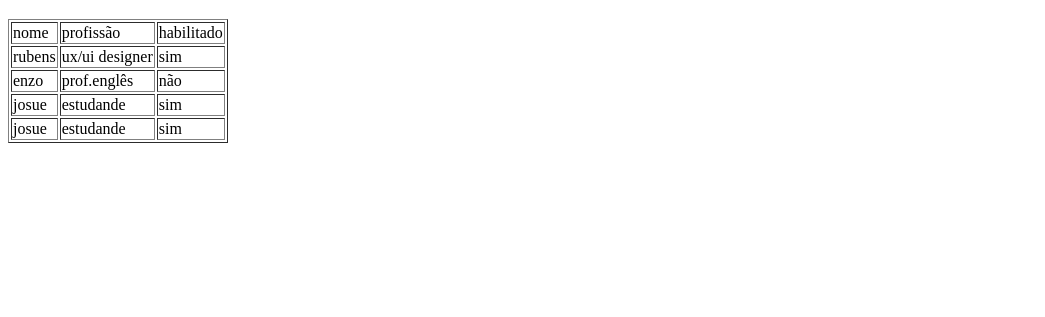
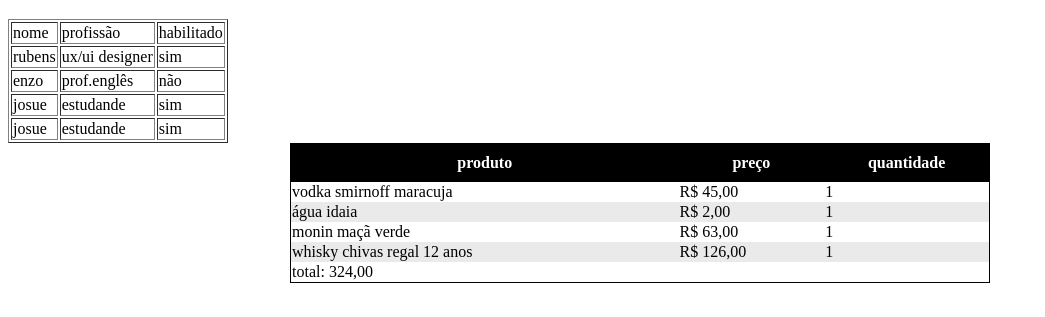
Before and after one commit to josueoliveiraa/html-tags-de-tabela, a plain HTML site: page index.html in a window 1280 px wide. Shown: the part 61-378 px from the top of the page, without its empty margins (0-1045 px from the left). Drawn offline with Linux system fonts and the light colour scheme.

Commit message:
tabela de tags

```diff
--- /dev/null
+++ b/index.css
@@ -0,0 +1,19 @@
+#tabela{
+    width: 700px;
+    margin: 0 auto;
+    border: 1px solid black;
+    border-collapse: collapse;
+    thead{
+        background-color: black;
+        color: white;
+        th{
+            padding: 10px 0;
+            text-align: center;
+        }
+    }
+    tbody{
+        tr:nth-child(even){
+            background-color: #00000015;
+        }
+    }
+}
--- a/index.html
+++ b/index.html
@@ -4,6 +4,8 @@
     <meta charset="UTF-8">
     <meta name="viewport" content="width=device-width, initial-scale=1.0">
     <title>Html- tags de tabela</title>
+    <link rel="stylesheet" href="index.css">
+
 </head>
 <body>
     <h1>tabela simples</h1>
@@ -36,5 +38,48 @@
         </tr>
 
     </table>
+
+    <table id="tabela">
+        <thead>
+            <tr>
+                <th>produto</th>
+                <th>preço</th>
+                <th>quantidade</th>
+
+
+
+    </tr>
+        </thead>
+        <tbody>
+            <tr>
+                <td>vodka smirnoff maracuja</td>
+                <td>R$ 45,00</td>
+                <td>1</td>
+            </tr>
+            <tr>
+                <td>água idaia</td>
+                <td>R$ 2,00</td>
+                <td>1</td>
+            </tr>
+            <tr>
+                <td>monin maçã verde </td>
+                <td>R$ 63,00</td>
+                <td>1</td>
+            </tr>
+            <tr>
+                <td>whisky chivas regal 12 anos</td>
+                <td>R$ 126,00</td>
+                <td>1</td>
+            </tr>
+        </tbody>
+        <tfoot>
+            <tr>
+                <td colspan="3">
+
+                    total: 324,00
+                </td>
+            </tr>
+        </tfoot>
+    </table>
 </body>
 </html>
```
